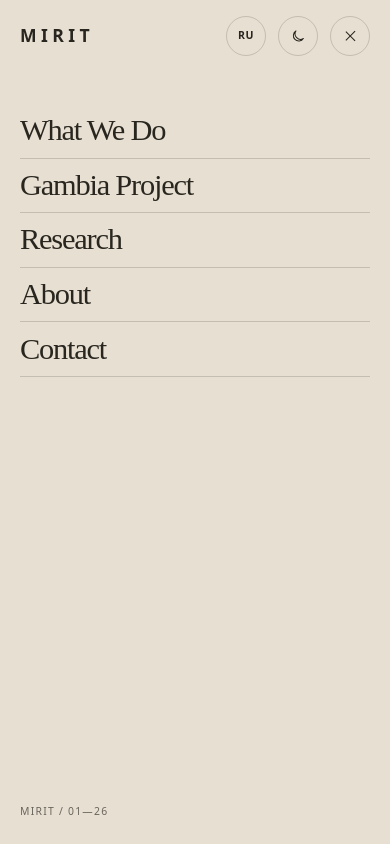
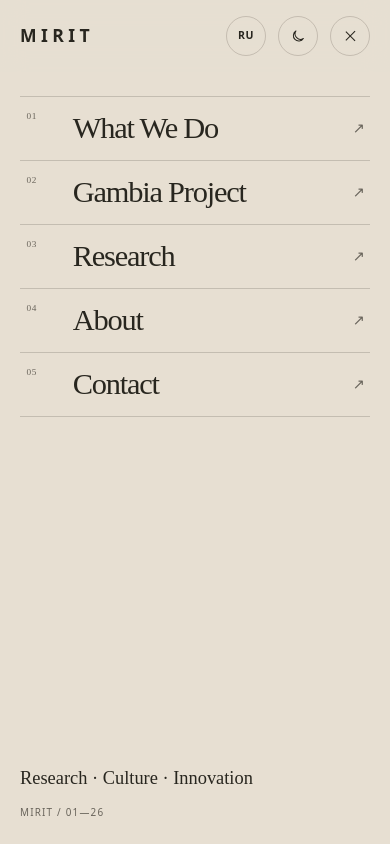
Before and after one commit to cgveradi/mirit-platform, a Next.js app: page /en in a window 390 px wide. Both pictures are taken after a click on the button "Open menu". Shown: the top 844 px of the page. Built offline with nearby package versions, Linux system fonts and the light colour scheme.

Commit message:
Polish mobile navigation menu

```diff
--- a/src/app/[locale]/globals.css
+++ b/src/app/[locale]/globals.css
@@ -105,6 +105,30 @@ body {
 @media (max-width: 760px) { .services-hero, .services-list-section, .capabilities-section, .services-closing { width: min(100% - 2.5rem, 88rem); }.services-hero { min-height: calc(100svh - 4.5rem); }.services-hero-grid { min-height: calc(100svh - 12rem); grid-template-columns: 1fr; align-content: end; gap: 2rem; }.services-hero h1 { font-size: clamp(3.7rem, 15vw, 6rem); }.services-list-heading, .capabilities-heading, .capabilities-grid { grid-template-columns: 1fr; }.service-row { grid-template-columns: 2.5rem minmax(0, 1fr) 1.5rem; gap: 1rem; }.service-row p { margin-right: -2.5rem; }.capability-column { min-height: 18rem; }.capability-column ul { margin-top: 3rem; } }
 @media (max-width: 760px) { .services-hero-grid { min-height: 0; grid-template-columns: 1fr; align-content: center; gap: 2rem; padding-top: 2rem; }.services-hero h1 { font-size: clamp(3.75rem, 15.5vw, 6rem); } }
 @media (max-width: 760px) {
+  .mobile-navigation { padding-top: 1.5rem; }
+  .mobile-navigation-links { border-top: 1px solid var(--line); }
+  .mobile-navigation-links a {
+    display: grid;
+    min-height: 4rem;
+    grid-template-columns: 2.25rem minmax(0, 1fr) 1.5rem;
+    align-items: center;
+    gap: .65rem;
+    padding: .6rem .4rem;
+    opacity: 0;
+    transform: translateY(.65rem);
+    transition: background-color 180ms ease, color 180ms ease, opacity 260ms ease, transform 320ms cubic-bezier(.2,.75,.25,1);
+    transition-delay: calc(var(--menu-index) * 45ms);
+  }
+  .mobile-navigation.is-open .mobile-navigation-links a { opacity: 1; transform: translateY(0); }
+  .mobile-navigation-links a:hover, .mobile-navigation-links a:focus-visible { background: var(--surface); outline: none; }
+  .mobile-navigation-links a:active { background: color-mix(in srgb, var(--surface) 72%, var(--color-foreground)); }
+  .mobile-navigation-index { align-self: start; padding-top: .32rem; color: var(--color-muted); font-family: var(--font-mono); font-size: .58rem; letter-spacing: .08em; }
+  .mobile-navigation-label { min-width: 0; }
+  .mobile-navigation-arrow { justify-self: end; color: var(--color-muted); font-family: var(--font-sans); font-size: .9rem; transition: color 180ms ease, transform 180ms ease; }
+  .mobile-navigation-links a:hover .mobile-navigation-arrow, .mobile-navigation-links a:focus-visible .mobile-navigation-arrow { color: var(--color-foreground); transform: translate(.15rem, -.15rem); }
+  .mobile-navigation-footer { display: flex; flex-direction: column; gap: 1rem; }
+  .mobile-navigation-tagline { max-width: 15rem; color: var(--color-foreground); font-family: Iowan Old Style, Baskerville, "Times New Roman", serif; font-size: 1.15rem; line-height: 1.15; }
+  .mobile-navigation-signature { color: var(--color-muted); font-family: var(--font-mono); font-size: .62rem; letter-spacing: .12em; }
   .hero-main { width: 100%; min-width: 0; }
   .hero-title { max-width: 100%; overflow-wrap: break-word; }
   .scroll-cue { max-width: 100%; justify-content: flex-end; text-align: right; }
--- a/src/components/Navbar.tsx
+++ b/src/components/Navbar.tsx
@@ -25,6 +25,13 @@ function AnimatedNavLabel({ label }: { label: string }) {
 export default function Navbar() {
   const t = useTranslations("nav");
   const [isMenuOpen, setIsMenuOpen] = useState(false);
+  const mobileNavItems = [
+    { href: "/what-we-do", label: t("whatWeDo") },
+    { href: "/gambia-project", label: t("gambiaProject") },
+    { href: "/articles", label: t("research") },
+    { href: "/about", label: t("about") },
+    { href: "/contact", label: t("contact") },
+  ] as const;
 
   useEffect(() => {
     if (!isMenuOpen) return;
@@ -110,13 +117,26 @@ export default function Navbar() {
         aria-hidden={!isMenuOpen}
       >
         <div className="mobile-navigation-links">
-          <Link href="/what-we-do" tabIndex={isMenuOpen ? 0 : -1} onClick={() => setIsMenuOpen(false)}>{t("whatWeDo")}</Link>
-          <Link href="/gambia-project" tabIndex={isMenuOpen ? 0 : -1} onClick={() => setIsMenuOpen(false)}>{t("gambiaProject")}</Link>
-          <Link href="/articles" tabIndex={isMenuOpen ? 0 : -1} onClick={() => setIsMenuOpen(false)}>{t("research")}</Link>
-          <Link href="/about" tabIndex={isMenuOpen ? 0 : -1} onClick={() => setIsMenuOpen(false)}>{t("about")}</Link>
-          <Link href="/contact" tabIndex={isMenuOpen ? 0 : -1} onClick={() => setIsMenuOpen(false)}>{t("contact")}</Link>
+          {mobileNavItems.map((item, index) => (
+            <Link
+              key={item.href}
+              href={item.href}
+              tabIndex={isMenuOpen ? 0 : -1}
+              onClick={() => setIsMenuOpen(false)}
+              style={{ "--menu-index": index } as React.CSSProperties}
+            >
+              <span className="mobile-navigation-index" aria-hidden="true">
+                {String(index + 1).padStart(2, "0")}
+              </span>
+              <span className="mobile-navigation-label">{item.label}</span>
+              <span className="mobile-navigation-arrow" aria-hidden="true">↗</span>
+            </Link>
+          ))}
         </div>
-        <p>MIRIT / 01—26</p>
+        <div className="mobile-navigation-footer">
+          <p className="mobile-navigation-tagline">{t("tagline")}</p>
+          <p className="mobile-navigation-signature">MIRIT / 01—26</p>
+        </div>
       </div>
     </nav>
   );
--- a/src/messages/en.json
+++ b/src/messages/en.json
@@ -5,6 +5,7 @@
     "research": "Research",
     "about": "About",
     "contact": "Contact",
+    "tagline": "Research · Culture · Innovation",
     "openMenu": "Open menu",
     "closeMenu": "Close menu"
   },
--- a/src/messages/ru.json
+++ b/src/messages/ru.json
@@ -5,6 +5,7 @@
     "research": "Исследования",
     "about": "О MIRIT",
     "contact": "Контакты",
+    "tagline": "Исследования · Культура · Инновации",
     "openMenu": "Открыть меню",
     "closeMenu": "Закрыть меню"
   },
```
